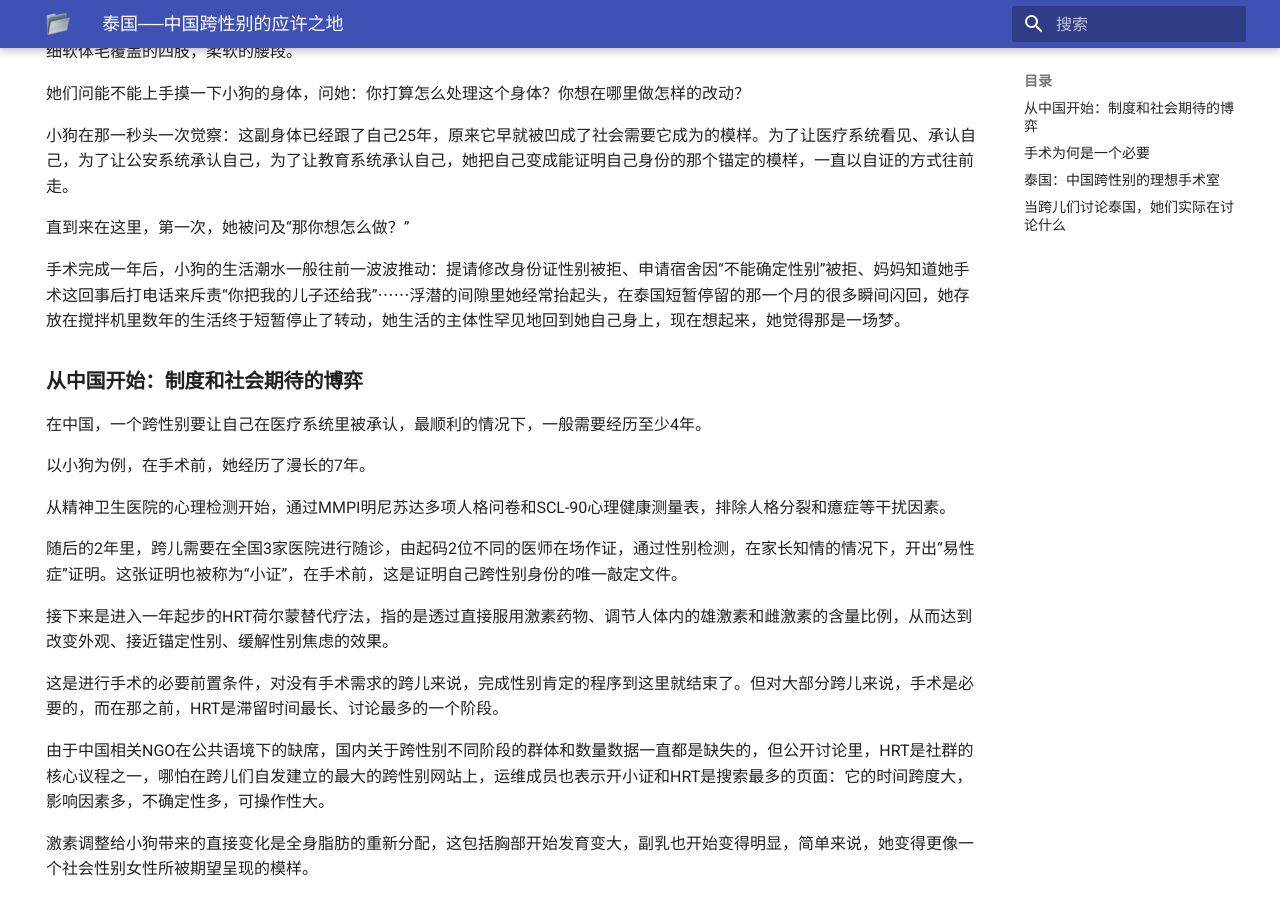
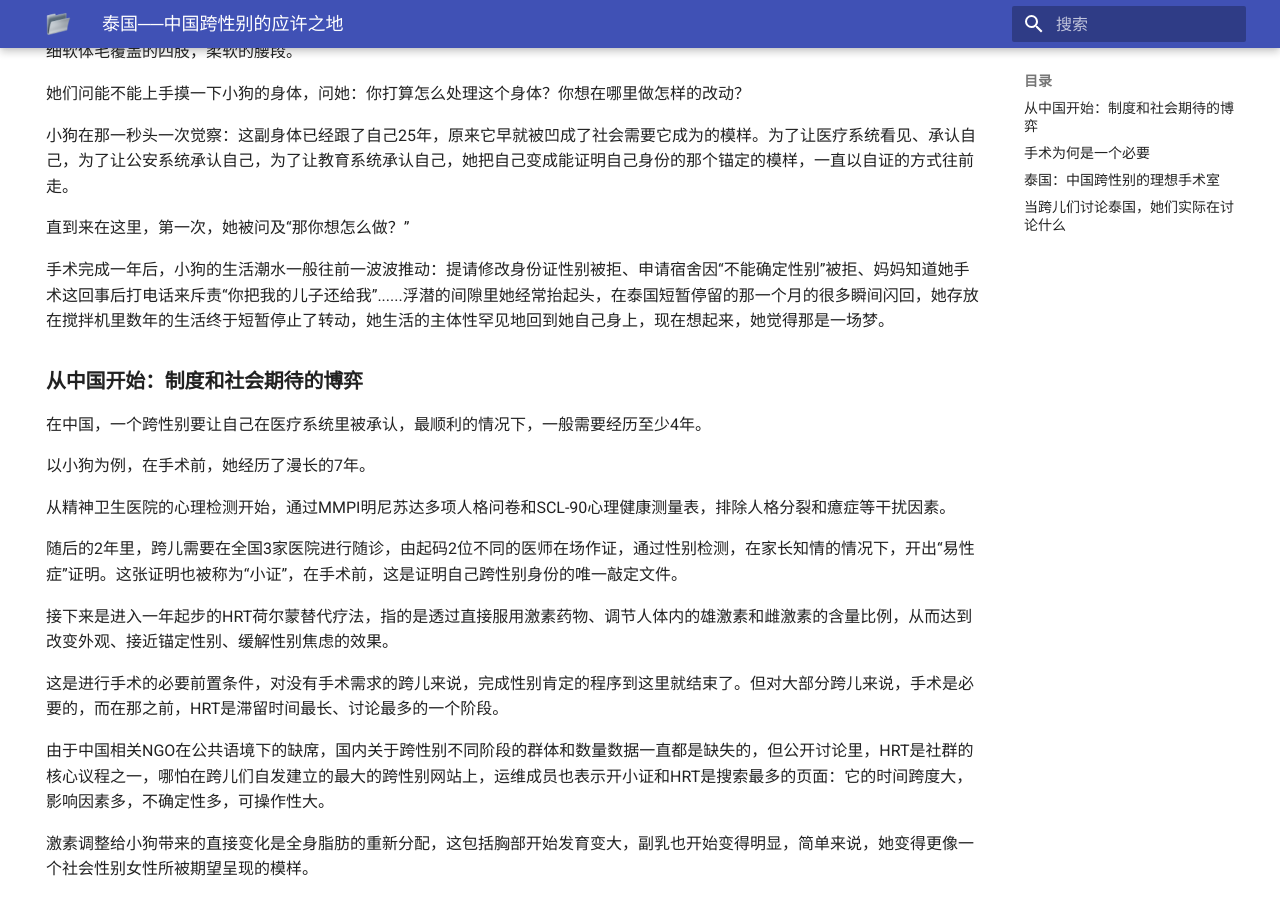
Before and after one commit to ChisakaKanako/docs, an MkDocs documentation site: the page built from docs/static/articles/报导者《泰国──中国跨性别的应许之地》.md, in a window 1280 px wide and 900 px high, scrolled down 409 px. Built offline with MkDocs 1.6.1 and Material for MkDocs 9.7.7, drawn with Linux system fonts in a browser that asks for light colours.

Commit message:
修正标点符号

```diff
--- a/docs/static/articles/报导者《泰国──中国跨性别的应许之地》.md
+++ b/docs/static/articles/报导者《泰国──中国跨性别的应许之地》.md
@@ -22,7 +22,7 @@ hide:
 
 直到来在这里，第一次，她被问及“那你想怎么做？”
 
-手术完成一年后，小狗的生活潮水一般往前一波波推动：提请修改身份证性别被拒、申请宿舍因“不能确定性别”被拒、妈妈知道她手术这回事后打电话来斥责“你把我的儿子还给我”⋯⋯浮潜的间隙里她经常抬起头，在泰国短暂停留的那一个月的很多瞬间闪回，她存放在搅拌机里数年的生活终于短暂停止了转动，她生活的主体性罕见地回到她自己身上，现在想起来，她觉得那是一场梦。
+手术完成一年后，小狗的生活潮水一般往前一波波推动：提请修改身份证性别被拒、申请宿舍因“不能确定性别”被拒、妈妈知道她手术这回事后打电话来斥责“你把我的儿子还给我”......浮潜的间隙里她经常抬起头，在泰国短暂停留的那一个月的很多瞬间闪回，她存放在搅拌机里数年的生活终于短暂停止了转动，她生活的主体性罕见地回到她自己身上，现在想起来，她觉得那是一场梦。
 
 ### 从中国开始：制度和社会期待的博弈
 
```
